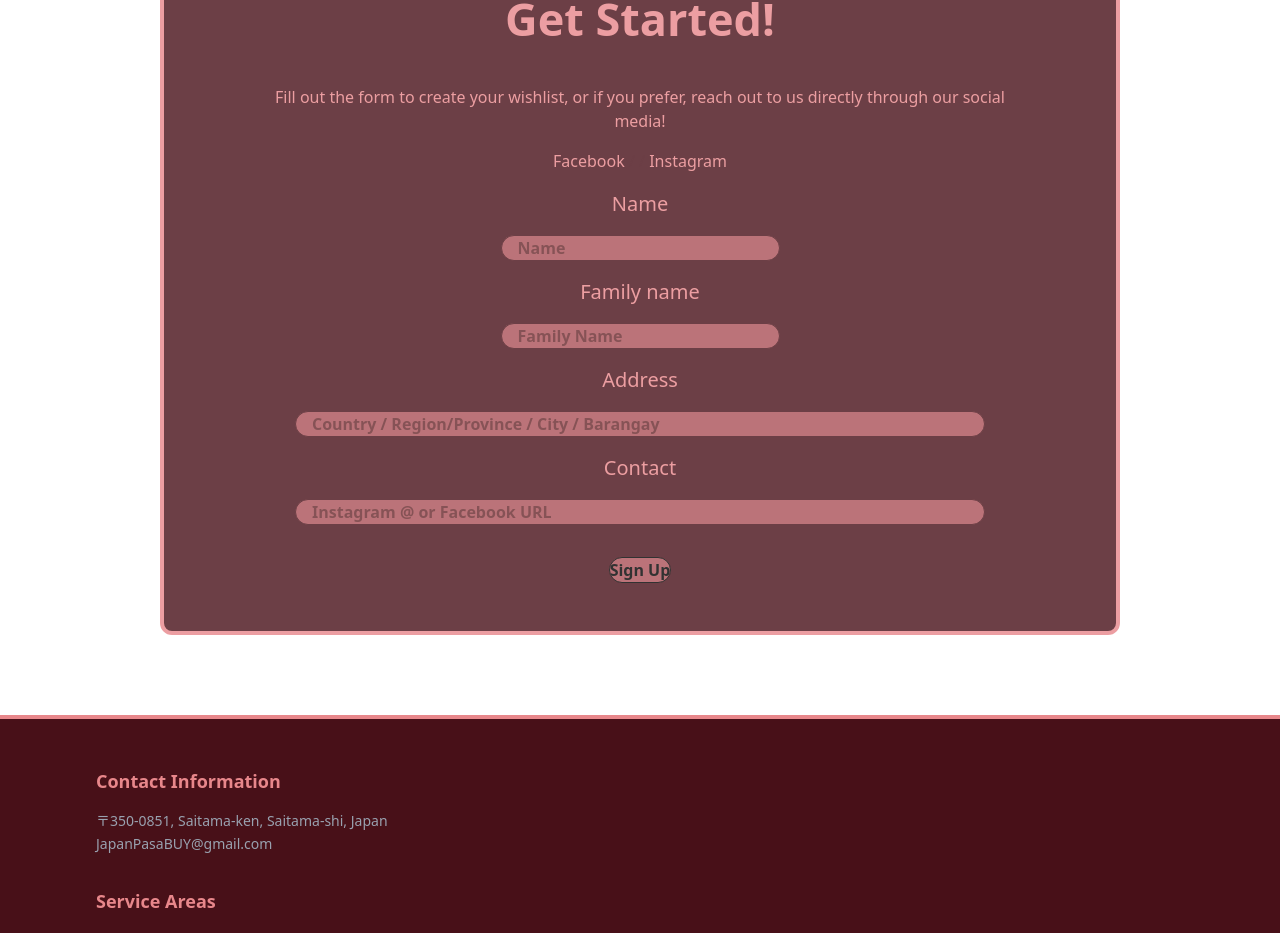
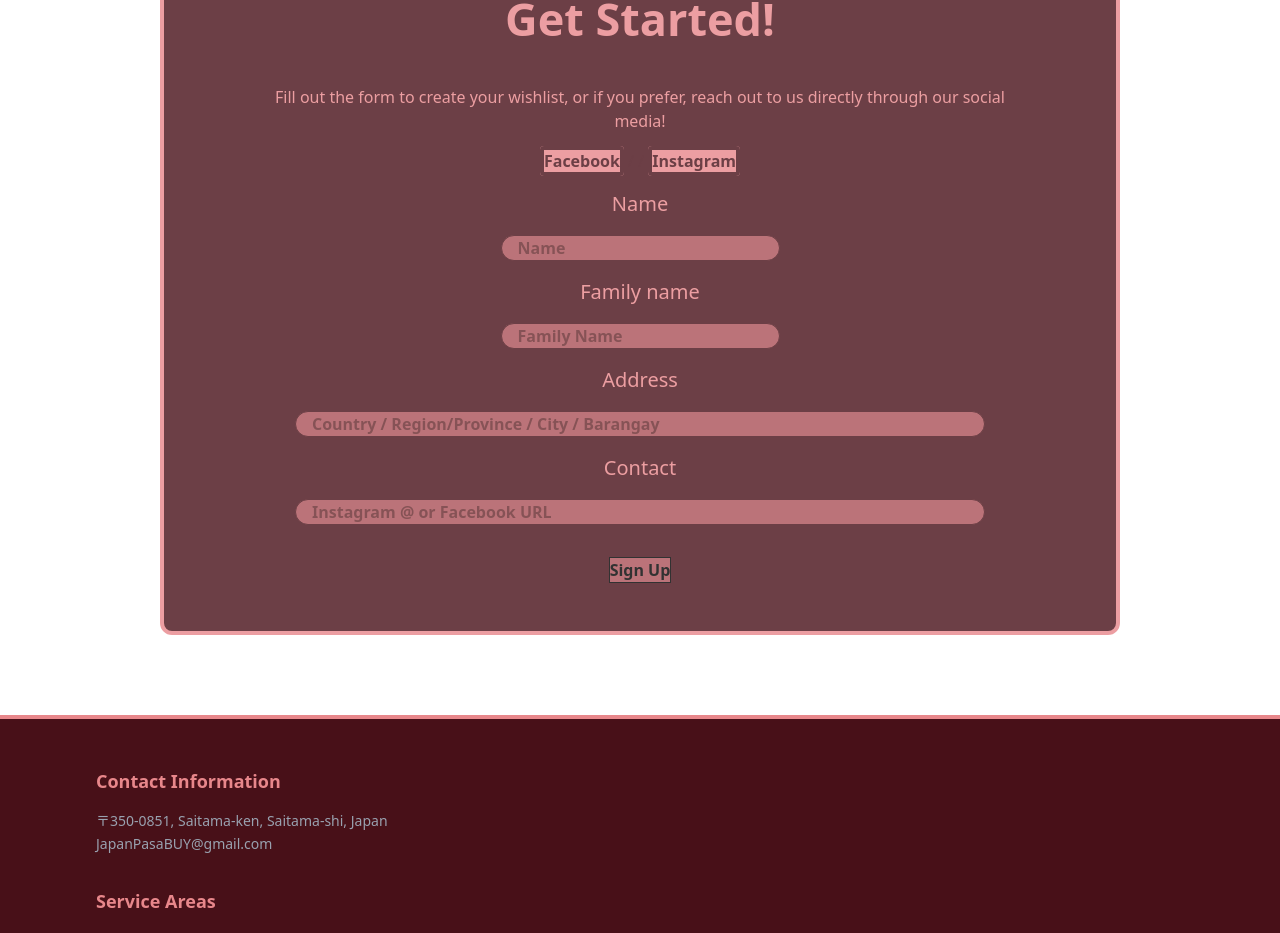
Before and after one commit to wattakeshi/Japan-paBUYan, a React (Vite) app: page /SignUP in a window 1280 px wide. Shown: the part 1101-2034 px from the top of the page. Built offline with nearby package versions, Linux system fonts and the light colour scheme.

Commit message:
fix: button design

```diff
--- a/src/Components/ClientForm.jsx
+++ b/src/Components/ClientForm.jsx
@@ -59,13 +59,13 @@ const ClientForm = () => {
 
             <div className='mx-auto text-center'>
                 <a href="https://www.facebook.com/japanpabuyan" target="_blank"
-               className='text-cor5 hover:text-cor4 transition-colors '>
-               <span className='text-center'>Facebook</span>
+               className='text-cor2 font-bold hover:text-cor4 transition-colors '>
+               <span className='text-center rounded-sm border-4 bg-cor5'>Facebook</span>
             </a>
                <span className='text-cor2'>   / /   </span>
                 <a href="https://www.instagram.com/japanpabuyan" target="_blank"
-               className='text-cor5 hover:text-cor4 transition-colors '>
-               <span className='text-center'>Instagram</span>
+               className='text-cor2 font-bold hover:text-cor4 transition-colors '>
+               <span className='text-center rounded-sm border-4 bg-cor5'>Instagram</span>
             </a>
               </div>
 
@@ -89,7 +89,7 @@ const ClientForm = () => {
                 <input type="text" placeholder='Instagram @ or Facebook URL' value={contact} onChange={((e)=>{setContact(e.target.value)})}
                 className=' px-4 w-3/4 font-bold text-cor1 bg-cor4 border rounded-full mx-auto block border-cor2'/>
 
-                <input type="submit" className=' mt-8 bg-cor4 border rounded-full mx-auto block font-bold bg-cor2  ' value={loading ? "Saving..." : "Sign Up"}/>
+                <input type="submit" className=' mt-8 bg-cor4 border  mx-auto block font-bold bg-cor2  ' value={loading ? "Saving..." : "Sign Up"}/>
             </form>
     </div>
   )
```
